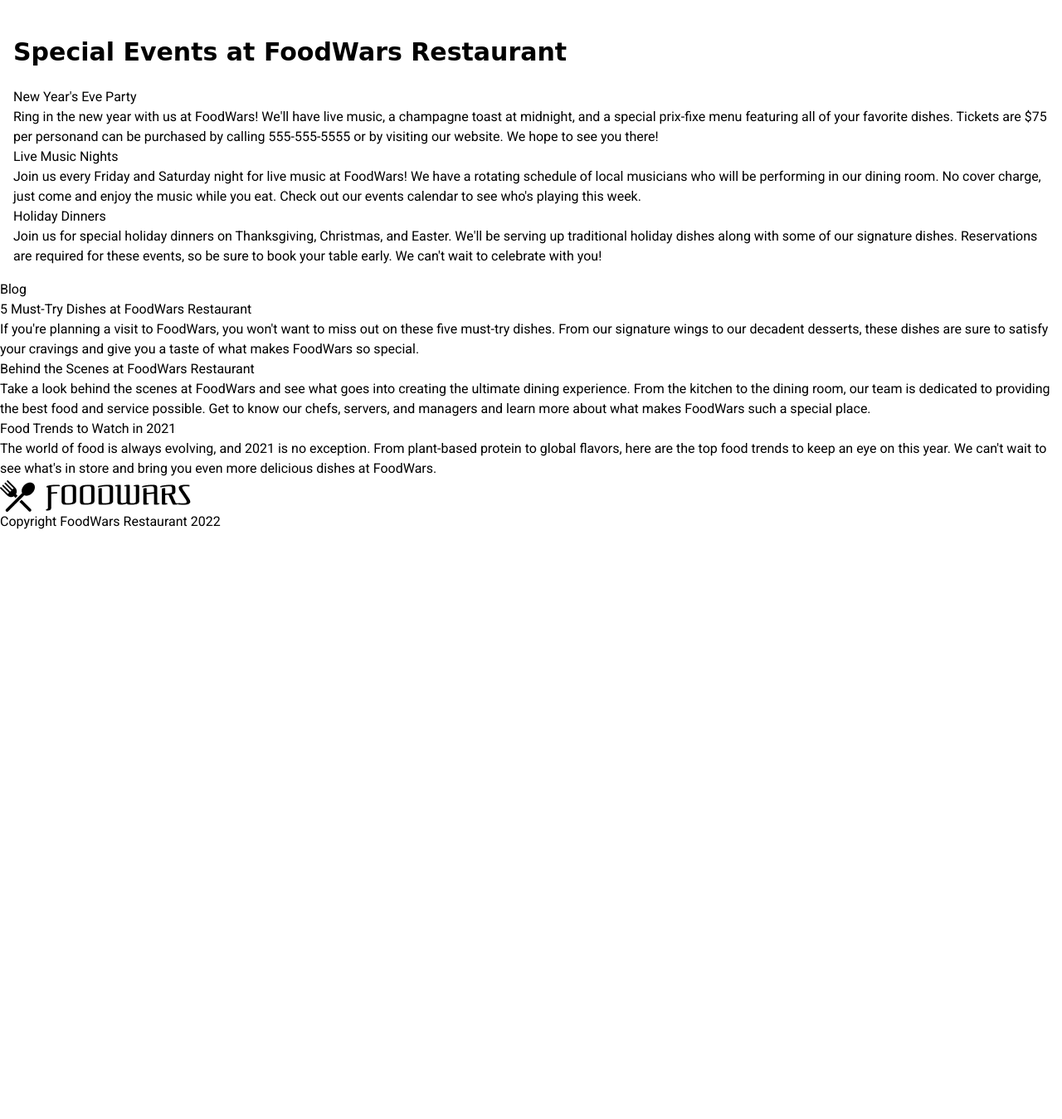
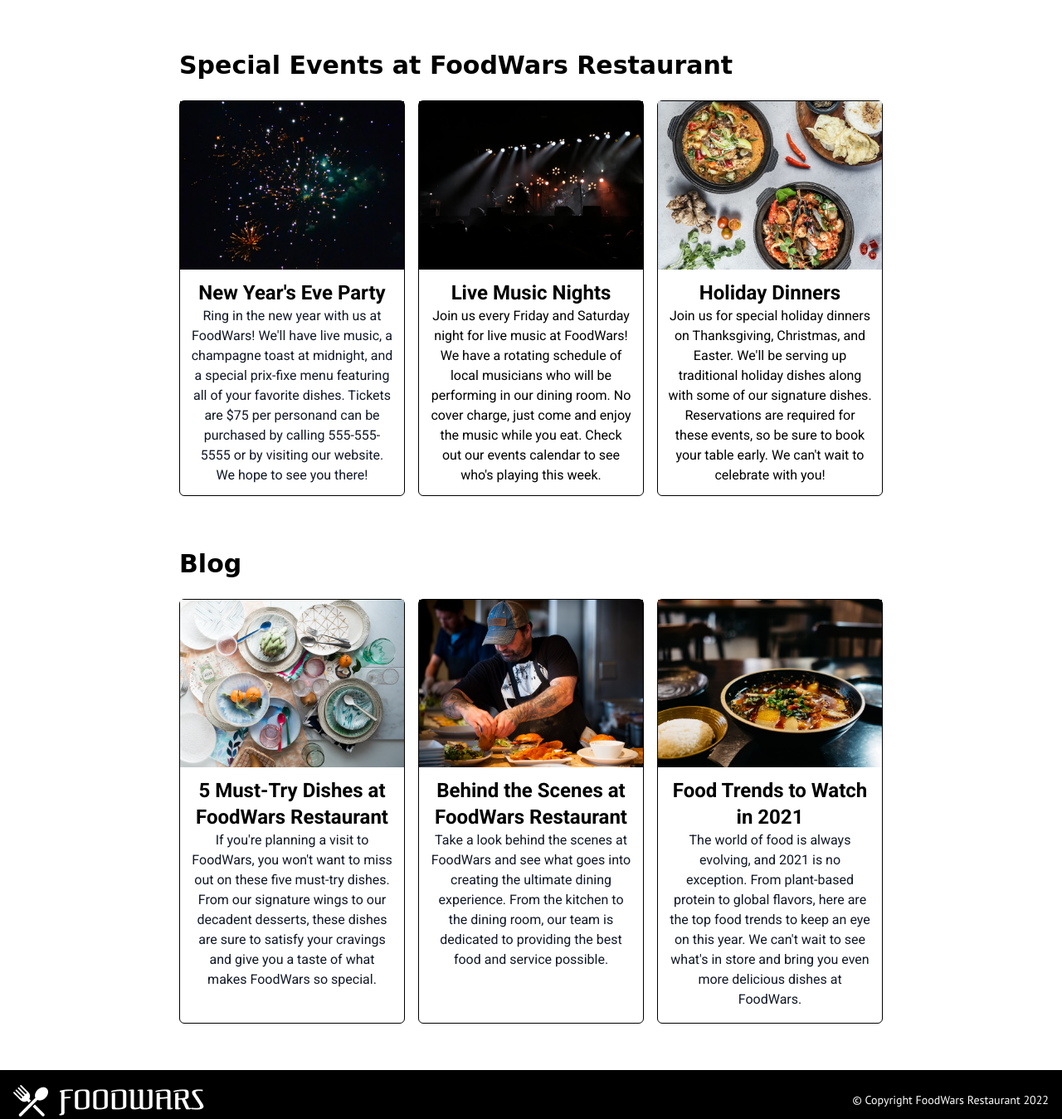
Before and after one commit to DarkDev56/foodwars-landing-page, a website: page index.html in a window 1280 px wide. Shown: the part 4097-5446 px from the top of the page at 83% size. Before the commit the page ends 4738 px from the top, so only its background shows below. Drawn offline with Linux system fonts and the light colour scheme; a web font is replaced by a local one.

Commit message:
Completed Footer and Blog

```diff
--- a/index.html
+++ b/index.html
@@ -200,44 +200,68 @@
                     </div>
                 </div>
             </section>
-            <section id="events" class="p-4">
-                <div>
+            <section id="events" class="px-4 py-8 flex justify-center">
+                <div class="max-w-7xl">
                     <h2 class="text-3xl font-viga font-bold text-center sm:text-start pb-6">Special Events at FoodWars Restaurant</h2>
-                    <div>
-                        <h3>New Year's Eve Party</h3>
-                        <p>Ring in the new year with us at FoodWars! We'll have live music, a champagne toast at midnight, and a special prix-fixe menu featuring all of your favorite dishes. Tickets are $75 per personand can be purchased by calling 555-555-5555 or by visiting our website. We hope to see you there!</p>
+                    <div class="flex flex-col gap-4 justify-center items-center flex-wrap sm:flex-row">
+                        <div class="flex flex-col w-full max-w-[17rem] border-[1px] border-black border-solid rounded-md">
+                            <img class="max-w-none w-full" src="./images/new-year.jpg" alt="new-year-image">
+                            <div class="p-3 text-center">
+                                <h3 class="text-centerfont-pt-sans font-bold text-2xl">New Year's Eve Party</h3>
+                                <p class="text-gray-900">Ring in the new year with us at FoodWars! We'll have live music, a champagne toast at midnight, and a special prix-fixe menu featuring all of your favorite dishes. Tickets are $75 per personand can be purchased by calling 555-555-5555 or by visiting our website. We hope to see you there!</p>
                             </div>
-                    <div>
-                        <h3>Live Music Nights</h3>
+                        </div>
+                        <div class="flex flex-col w-full max-w-[17rem] border-[1px] border-black border-solid rounded-md">
+                            <img class="max-w-none w-full" src="./images/live-music.jpg" alt="live-music-night-image">
+                            <div class="p-3 text-center">
+                                <h3 class="text-centerfont-pt-sans font-bold text-2xl">Live Music Nights</h3>
                                 <p>Join us every Friday and Saturday night for live music at FoodWars! We have a rotating schedule of local musicians who will be performing in our dining room. No cover charge, just come and enjoy the music while you eat. Check out our events calendar to see who's playing this week.</p>
                             </div>
-                    <div>
-                        <h3>Holiday Dinners</h3>
+                        </div>
+                        <div class="flex flex-col w-full max-w-[17rem] border-[1px] border-black border-solid rounded-md">
+                            <img class="max-w-none w-full" src="./images/holiday-dinner.jpg" alt="holiday-dinners-image">
+                            <div class="p-3 text-center">
+                                <h3 class="text-centerfont-pt-sans font-bold text-2xl">Holiday Dinners</h3>
                                 <p>Join us for special holiday dinners on Thanksgiving, Christmas, and Easter. We'll be serving up traditional holiday dishes along with some of our signature dishes. Reservations are required for these events, so be sure to book your table early. We can't wait to celebrate with you!</p>
                             </div>
                         </div>
+                    </div>
+                </div>
               </section>
-              <section id="blog">
-                <h2>Blog</h2>
-                <div>
-                    <h3>5 Must-Try Dishes at FoodWars Restaurant</h3>
-                    <p>If you're planning a visit to FoodWars, you won't want to miss out on these five must-try dishes. From our signature wings to our decadent desserts, these dishes are sure to satisfy your cravings and give you a taste of what makes FoodWars so special.</p>
+              <section id="blog" class="px-4 py-8 flex items-center justify-center">
+                <div class="max-w-7xl">
+                    <h2 class="text-3xl font-viga font-bold text-center sm:text-start pb-6">Blog</h2>
+                    <div class="w-full flex flex-col gap-4 justify-center items-center flex-wrap sm:flex-row">
+                        <div class="flex flex-col w-full max-w-[17rem] border-[1px] border-black border-solid rounded-md h-[32rem]">
+                            <img class="max-w-none w-full" src="./images/dishes.jpg" alt="dishes-image">
+                            <div class="p-3 text-center">
+                                <h3 class="text-centerfont-pt-sans font-bold text-2xl">5 Must-Try Dishes at FoodWars Restaurant</h3>
+                                <p class="text-gray-900">If you're planning a visit to FoodWars, you won't want to miss out on these five must-try dishes. From our signature wings to our decadent desserts, these dishes are sure to satisfy your cravings and give you a taste of what makes FoodWars so special.</p>
                             </div>
-                <div>
-                    <h3>Behind the Scenes at FoodWars Restaurant</h3>
-                    <p>Take a look behind the scenes at FoodWars and see what goes into creating the ultimate dining experience. From the kitchen to the dining room, our team is dedicated to providing the best food and service possible. Get to know our chefs, servers, and managers and learn more about what makes FoodWars such a special place.</p>
                         </div>
-                <div>
-                    <h3>Food Trends to Watch in 2021</h3>
-                    <p>The world of food is always evolving, and 2021 is no exception. From plant-based protein to global flavors, here are the top food trends to keep an eye on this year. We can't wait to see what's in store and bring you even more delicious dishes at FoodWars.</p>
+                        <div class="flex flex-col w-full max-w-[17rem] border-[1px] border-black border-solid rounded-md h-[32rem]">
+                            <img class="max-w-none w-full" src="./images/behind-the-scenes.jpg" alt="behind-the-scenes-image">
+                            <div class="p-3 text-center">
+                                <h3 class="text-centerfont-pt-sans font-bold text-2xl">Behind the Scenes at FoodWars Restaurant</h3>
+                                <p class="text-gray-900">Take a look behind the scenes at FoodWars and see what goes into creating the ultimate dining experience. From the kitchen to the dining room, our team is dedicated to providing the best food and service possible.</p>
+                            </div>
+                        </div>
+                        <div class="flex flex-col w-full max-w-[17rem] border-[1px] border-black border-solid rounded-md h-[32rem]">
+                            <img class="max-w-none w-full" src="./images/trendy-foods.jpg" alt="trendy-foods-image">
+                            <div class="p-3 text-center">
+                                <h3 class="text-centerfont-pt-sans font-bold text-2xl">Food Trends to Watch in 2021</h3>
+                                <p class="text-gray-900">The world of food is always evolving, and 2021 is no exception. From plant-based protein to global flavors, here are the top food trends to keep an eye on this year. We can't wait to see what's in store and bring you even more delicious dishes at FoodWars.</p>
+                            </div>
+                        </div>
+                    </div>
                 </div>
               </section>
         </main>
-        <footer>
+        <footer class="bg-black mt-6 flex flex-col gap-4 justify-between items-center p-4 sm:flex-row">
             <div>
-                <img src="./images/Logo.png" alt="foodwars-logo">
+                <img src="./images/Logo.png" class="invert" alt="foodwars-logo">
             </div>
-            <p>Copyright FoodWars Restaurant 2022</p>
+            <p class="text-white font-pt-sans text-sm">© Copyright FoodWars Restaurant 2022</p>
         </footer>
     </div>
     <script src="./script.js"></script>
```
Also changed, not shown: images/behind-the-scenes.jpg (added), images/dishes.jpg (added), images/holiday-dinner.jpg (added), images/live-music.jpg (added), images/new-year.jpg (added), images/trendy-foods.jpg (added), tailwind.css. Lines whose indentation alone changed are shown as unchanged.
